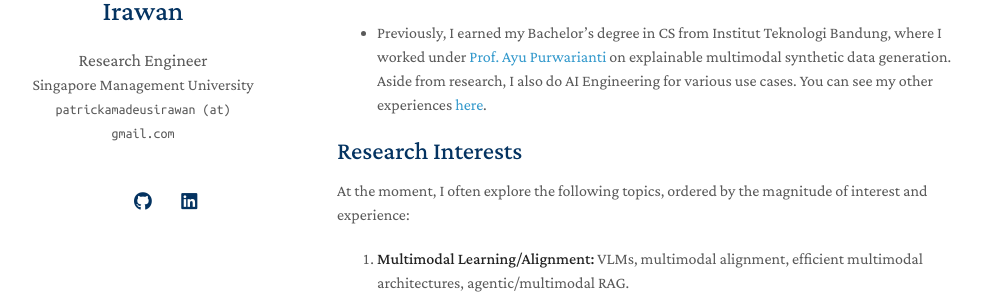
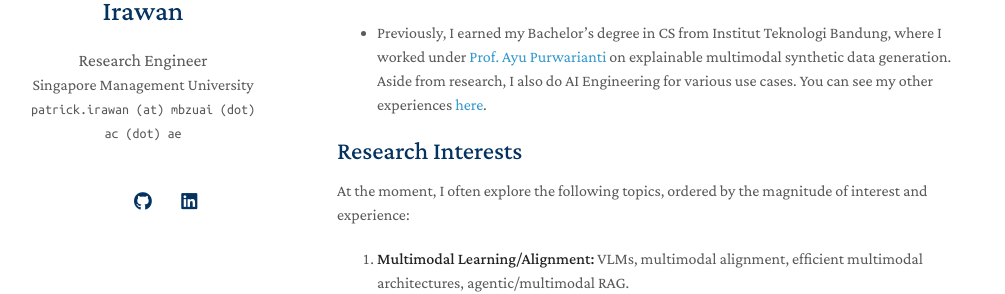
Before and after one commit to patrickamadeus/patrickamadeus.github.io, a Jekyll site: the page built from index.md, in a window 1280 px wide. Shown: the part 224-518 px from the top of the page, without its empty margins (133-1138 px from the left). Built offline with Jekyll 4.4.1, drawn with Linux system fonts in a browser that asks for light colours; a style sheet for code colours, icons or effects is not loaded; our own code applies the rules of GitHub Pages for plain Markdown files.

Commit message:
update: aug

```diff
--- a/_config.yml
+++ b/_config.yml
@@ -2,7 +2,7 @@
 title: Patrick Amadeus Irawan
 position: Research Engineer
 affiliation: Singapore Management University
-email: patrickamadeusirawan (at) gmail.com
+email: patrick.irawan (at) mbzuai (dot) ac (dot) ae
 
 # Search Engine Optimization (SEO)
 # The following information is used to improve the website traffic from search engines, e.g., Google.
```
Also changed, not shown: 1 other file.
